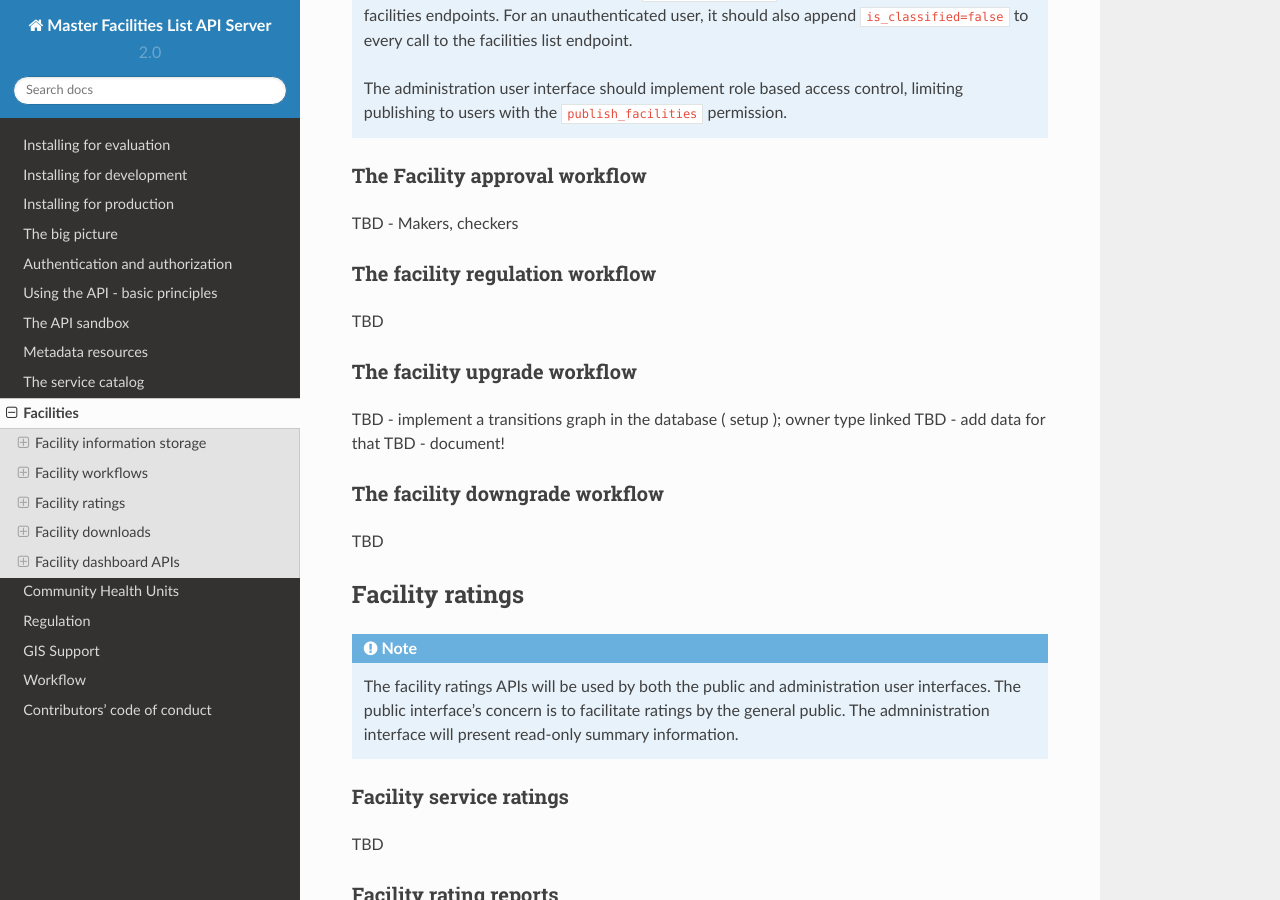
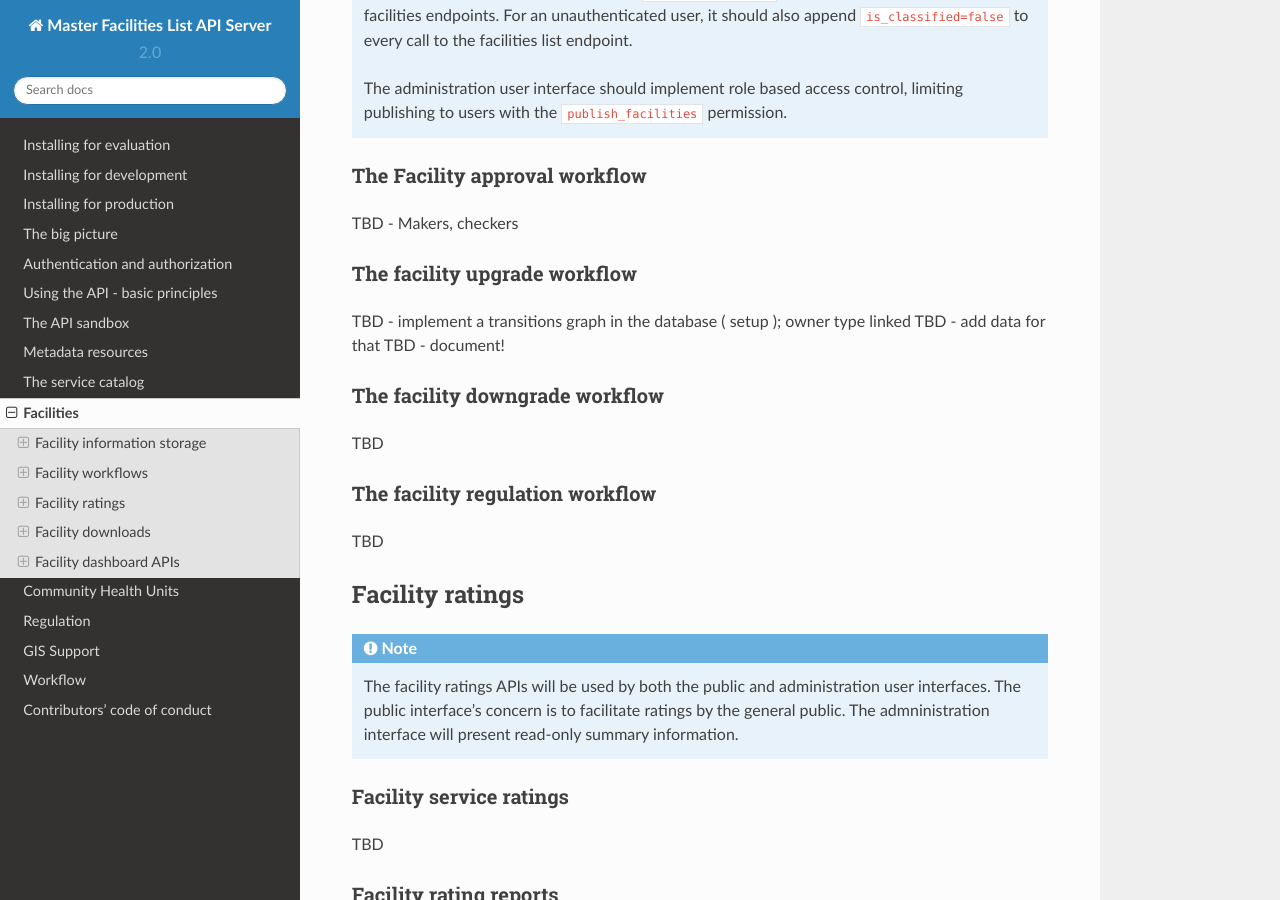
Before and after one commit to MasterFacilityList/mfl_api, a Sphinx documentation site: the page built from docs/10_facilities.rst, in a window 1280 px wide and 900 px high, scrolled down 11514 px. Built offline with Sphinx 7.4.7 and the Read the Docs theme 2.0.0, drawn with Linux system fonts in a browser that asks for light colours; part of the change alters nothing that is shown.

```diff
--- a/docs/10_facilities.rst
+++ b/docs/10_facilities.rst
@@ -529,10 +529,6 @@ The Facility approval workflow
 +++++++++++++++++++++++++++++++++
 TBD - Makers, checkers
 
-The facility regulation workflow
-+++++++++++++++++++++++++++++++++++
-TBD
-
 The facility upgrade workflow
 +++++++++++++++++++++++++++++++
 TBD - implement a transitions graph in the database ( setup ); owner type linked
@@ -541,6 +537,10 @@ TBD - document!
 
 The facility downgrade workflow
 ++++++++++++++++++++++++++++++++++
+TBD
+
+The facility regulation workflow
++++++++++++++++++++++++++++++++++++
 TBD
 
 Facility ratings
```
